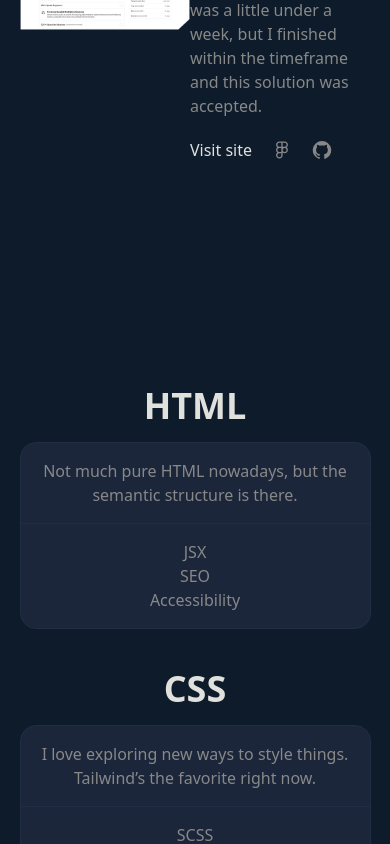
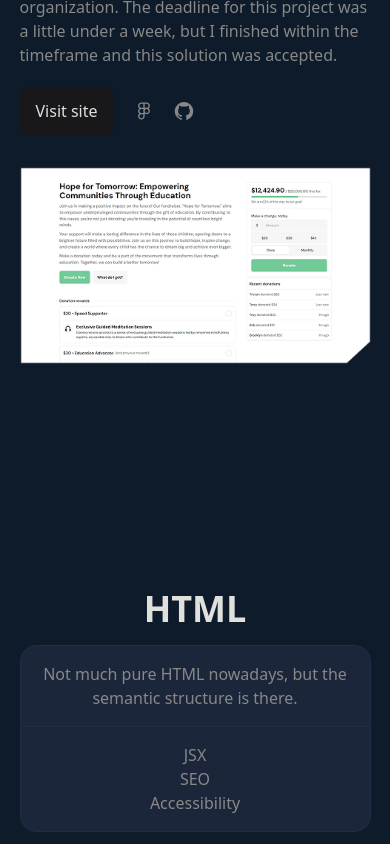
Before and after one commit to albinkarvling/portfolio-new, a Next.js app: page / in a window 390 px wide. Shown: the part 3200-4044 px from the top of the page. Built offline with nearby package versions, Linux system fonts and the light colour scheme.

Commit message:
responsive changes

```diff
--- a/components/Button/Button.tsx
+++ b/components/Button/Button.tsx
@@ -6,22 +6,35 @@ export function Button({
     onClick,
     className,
     disabled,
+    href,
 }: {
     children: React.ReactNode;
     icon?: React.ReactNode;
     onClick?: () => void;
+    href?: string;
     className?: string;
     disabled?: boolean;
 }) {
+    const props = {
+        className: twMerge(
+            "px-4 py-3 bg-button hover:bg-button/80 rounded-lg transition-colors",
+            className,
+        ),
+        onClick,
+        disabled,
+    };
+
+    if (href) {
+        return (
+            <a href={href} target="_blank" rel="noreferrer" {...props}>
+                {children}
+                {icon}
+            </a>
+        );
+    }
+
     return (
-        <button
-            className={twMerge(
-                "px-4 py-3 bg-button hover:bg-button/80 rounded-lg transition-colors",
-                className,
-            )}
-            onClick={onClick}
-            disabled={disabled}
-        >
+        <button {...props}>
             {children}
             {icon}
         </button>
--- a/components/Contact/Contact.tsx
+++ b/components/Contact/Contact.tsx
@@ -59,7 +59,7 @@ export function Contact() {
                 Let&apos;s get in touch.
             </h2>
             <form
-                className="mt-8 w-[550px] max-w-full mx-auto grid gap-2"
+                className="mt-8 w-[550px] max-w-main mx-auto grid gap-2"
                 onSubmit={handleSubmit}
                 noValidate
             >
--- a/components/Footer/Footer.tsx
+++ b/components/Footer/Footer.tsx
@@ -13,7 +13,7 @@ export function Footer() {
                             <li key={link.text}>
                                 <Tooltip text={link.text} color="quaternary">
                                     <a
-                                        className="text-5xl"
+                                        className="text-3xl sm:text-5xl"
                                         href={link.url}
                                         target="_blank"
                                         rel="noreferrer"
--- a/components/Projects/ProjectList.tsx
+++ b/components/Projects/ProjectList.tsx
@@ -6,8 +6,12 @@ export function ProjectList() {
     return (
         <ul className="py-20 main-width">
             {PROJECTS.map((project, index) => (
-                <li key={project.title}>
-                    <ProjectListItem project={project} index={index} />
+                <li className="group" key={project.title}>
+                    <ProjectListItem
+                        className="group-first:pt-0"
+                        project={project}
+                        index={index}
+                    />
                 </li>
             ))}
         </ul>
--- a/components/Projects/ProjectListItem.tsx
+++ b/components/Projects/ProjectListItem.tsx
@@ -2,18 +2,32 @@ import {Project} from "@/assets/projects";
 import {Tooltip} from "../Tooltip";
 import {ProjectPreview} from "./ProjectPreview";
 import {renderIcon} from "@/utils/renderIcon";
+import {twMerge} from "tailwind-merge";
+import {Button} from "../Button";
 
-export function ProjectListItem({project, index}: {project: Project; index: number}) {
+export function ProjectListItem({
+    project,
+    index,
+    className,
+}: {
+    project: Project;
+    index: number;
+    className?: string;
+}) {
     const isRevered = index % 2 === 0;
 
     return (
         <div
-            className="py-16 flex justify-between items-center"
+            className={twMerge(
+                "py-16 flex justify-between items-center gap-8 md:gap-16",
+                !isRevered ? "flex-col-reverse md:flex-row" : "flex-col md:flex-row",
+                className,
+            )}
             id={`project-${project.title}`}
         >
             {!isRevered && <ProjectPreview project={project} />}
-            <div className="relative w-[500px] grid">
-                <span className="-z-10 absolute bottom-[calc(100%-52px)] -left-12 text-outline text-9xl font-bold">
+            <div className="relative md:w-[500px] grid">
+                <span className="-z-10 absolute bottom-[calc(100%-52px)] right-0 md:right-[unset] md:-left-12 text-outline text-9xl font-bold">
                     {String(index + 1).padStart(2, "0")}
                 </span>
                 <span className="text-4xl font-semibold">{project.title}</span>
@@ -21,7 +35,7 @@ export function ProjectListItem({project, index}: {project: Project; index: numb
                     {project.longDescription}
                 </span>
                 <div className="mt-5 flex gap-5">
-                    <button>Visit site</button>
+                    <Button href={project.links[2].url}>Visit site</Button>
                     <ul className="flex items-center gap-5">
                         {project.links
                             .filter((link) => link.title !== "Website")
--- a/components/Projects/ProjectPreview.tsx
+++ b/components/Projects/ProjectPreview.tsx
@@ -75,7 +75,7 @@ export function ProjectPreview({project}: {project: Project}) {
     };
 
     return (
-        <div className="w-[472px] aspect-video" ref={containerRef}>
+        <div className="w-full md:w-[472px] aspect-video" ref={containerRef}>
             <AnimatePresence>
                 {previewVisbile && (
                     <motion.div
@@ -101,7 +101,7 @@ export function ProjectPreview({project}: {project: Project}) {
                             onClick={showPreview}
                         >
                             <Image
-                                className="w-full h-full"
+                                className="w-full h-full object-cover"
                                 src={project.image}
                                 width={472}
                                 height={264}
--- a/components/TechStack/TechStack.tsx
+++ b/components/TechStack/TechStack.tsx
@@ -10,7 +10,7 @@ export function TechStack() {
     const containerRef = useRef<HTMLDivElement>(null);
     return (
         <section className="main-width" ref={containerRef}>
-            <ul className="grid items-end xl:grid-cols-5 gap-10 xl:gap-0 overflow-hidden">
+            <ul className="pb-20 xl:pb-0 grid items-end xl:grid-cols-5 gap-10 xl:gap-0 overflow-hidden">
                 {TECH_STACK.map((tech, index) => {
                     return (
                         <li
```
